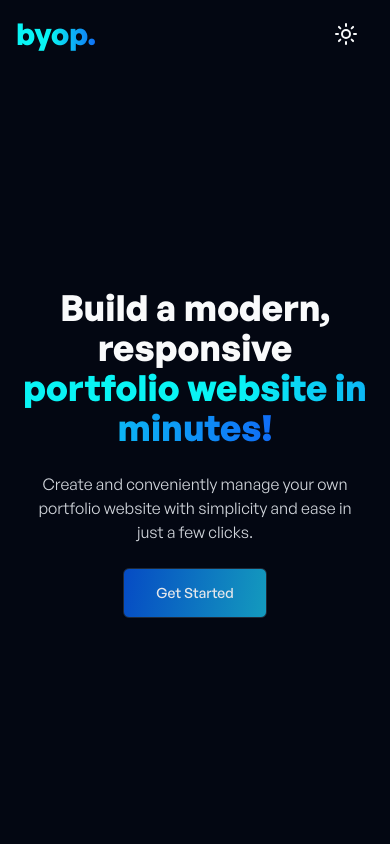
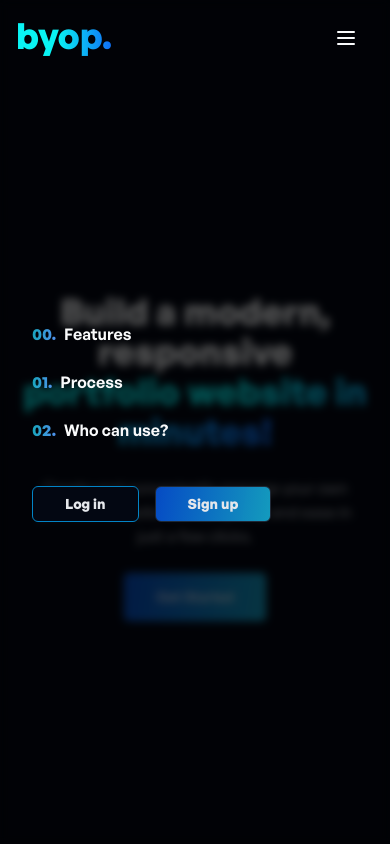
Before and after one commit to Daniel-Ezekiel/byop, a Next.js app: page / in a window 390 px wide. Shown: the top 844 px of the page. Built offline with nearby package versions, Linux system fonts and the light colour scheme.

Commit message:
feat: implemented responsive navigation with hamburger menu

```diff
--- /dev/null
+++ b/src/app/[authUser]/dashboard/page.tsx
@@ -0,0 +1,12 @@
+import MainLayout from "@/app/_layouts/MainLayout";
+import React from "react";
+
+function Dashboard() {
+  return (
+    <MainLayout>
+      <div>Dashboard</div>
+    </MainLayout>
+  );
+}
+
+export default Dashboard;
--- /dev/null
+++ b/src/app/[authUser]/page.tsx
@@ -0,0 +1,7 @@
+import React from "react";
+
+function PortfolioHome() {
+  return <div>PortfolioHome</div>;
+}
+
+export default PortfolioHome;
--- /dev/null
+++ b/src/app/[authUser]/preview/page.tsx
@@ -0,0 +1,7 @@
+import React from "react";
+
+function Preview() {
+  return <div>Preview</div>;
+}
+
+export default Preview;
--- a/src/app/_components/Header.tsx
+++ b/src/app/_components/Header.tsx
@@ -1,23 +1,100 @@
-import { Button } from "@/components/ui/button";
-import { MoonIcon, SunIcon } from "lucide-react";
+"use client";
+import { Button, buttonVariants } from "@/components/ui/button";
+import { MenuIcon, XIcon } from "lucide-react";
 import Link from "next/link";
+import { useRef, useState } from "react";
 
 export default function Header() {
+  const [openMenu, setOpenMenu] = useState(false);
+  const menuRef = useRef(openMenu);
+
+  const handleMenuClick = () => {
+    menuRef.current = !menuRef.current;
+    setOpenMenu(!openMenu);
+  };
+
   return (
-    <header className='max-h-[10dvh] w-full flex justify-center items-center lg:p-4'>
-      <nav className='w-full max-w-[122.5rem]  flex space-between'>
+    <header className='max-h-[10dvh] w-full flex items-center lg:p-4'>
+      <nav className='relative w-full max-w-[122.5rem] flex items-center space-between'>
         <Link
           href={"/"}
-          className='text-3xl font-[family-name:var(--font-general-sans-bold)] bg-gradient-linear-100 bg-clip-text text-transparent'
+          className='block text-4xl font-[family-name:var(--font-general-sans-bold)] bg-gradient-linear-100 bg-clip-text text-transparent z-50'
         >
           byop.
         </Link>
 
+        <div className='ml-auto mr-0 items-center justify-center gap-10 lg:flex'>
+          <ul
+            className={`fixed top-0 right-0 h-[100dvh] w-[100dvw] flex flex-col p-8 bg-black/65 backdrop-blur-[0.25rem] items-start justify-center gap-6 transition-all ease-in-out duration-5000 ${
+              openMenu ? "right-0" : "-right-[100dvw]"
+            } lg:static lg:flex-row lg:items-center lg:h-fit lg:w-fit lg:bg-transparent lg:backdrop-blur-0 lg:p-0`}
+          >
+            <li>
+              <Link
+                href={"/#features"}
+                className='font-[family-name:var(--font-general-sans-semibold)] hover:underline'
+              >
+                <span className='font-[family-name:var(--font-general-sans-bold)] pr-2 bg-gradient-linear-200 bg-clip-text text-transparent'>
+                  00.
+                </span>
+                Features
+              </Link>
+            </li>
+
+            <li>
+              <Link
+                href={"/#process"}
+                className='font-[family-name:var(--font-general-sans-semibold)] hover:underline'
+              >
+                <span className='font-[family-name:var(--font-general-sans-bold)] pr-2 bg-gradient-linear-200 bg-clip-text text-transparent'>
+                  01.
+                </span>
+                Process
+              </Link>
+            </li>
+
+            <li>
+              <Link
+                href={"/#process"}
+                className='font-[family-name:var(--font-general-sans-semibold)] hover:underline'
+              >
+                <span className='font-[family-name:var(--font-general-sans-bold)] pr-2 bg-gradient-linear-200 bg-clip-text text-transparent'>
+                  02.
+                </span>
+                Who can use?
+              </Link>
+            </li>
+
+            <div className='hidden h-8 w-[0.1rem] bg-white'></div>
+
+            <div className='mt-5 flex items-center justify-center gap-4 font-[family-name:var(--font-general-sans-semibold)] hover:underline lg:mt-0'>
+              <Link
+                href='/signin'
+                className={`${buttonVariants({
+                  variant: "outline",
+                })} px-8 text-base border border-sky-600 text-gray-200 font-[family-name:var(--font-general-sans-bold)] active:scale-95 transition-all ease-in-out duration-500`}
+              >
+                Log in
+              </Link>
+
+              <Link
+                href='/signup'
+                className={`${buttonVariants({
+                  variant: "outline",
+                })} px-8 text-base bg-gradient-linear-300 border text-gray-200 font-[family-name:var(--font-general-sans-bold)] active:scale-95 transition-all ease-in-out duration-500`}
+              >
+                Sign up
+              </Link>
+            </div>
+          </ul>
+        </div>
+
         <Button
           variant='ghost'
-          className='ml-auto active:scale-95 transition-all ease-in-out duration-500'
+          className='block ml-auto z-50 lg:hidden lg:z-0'
+          onClick={handleMenuClick}
         >
-          {true ? <SunIcon /> : <MoonIcon />}
+          {!openMenu ? <MenuIcon /> : <XIcon />}
         </Button>
       </nav>
     </header>
--- a/src/app/page.tsx
+++ b/src/app/page.tsx
@@ -105,7 +105,7 @@ export default function Home() {
         </Link>
       </section>
 
-      <section className='mb-20 flex flex-col gap-8'>
+      <section id='features' className='mt-20 mb-20 flex flex-col gap-8'>
         <SectionHeading title='features' tagline='why use byop?' />
 
         <div className='grid gap-8 sm:grid-cols-2 lg:grid-cols-3'>
@@ -120,7 +120,7 @@ export default function Home() {
         </div>
       </section>
 
-      <section className='mt-20 flex flex-col gap-16'>
+      <section id='process' className='mt-20 flex flex-col gap-16'>
         <SectionHeading title='process' tagline='how to use byop' />
 
         <div className='relative py-8 bg-zinc-900 border border-gray-700 rounded-md max-w-[55rem] lg:px-12'>
```
